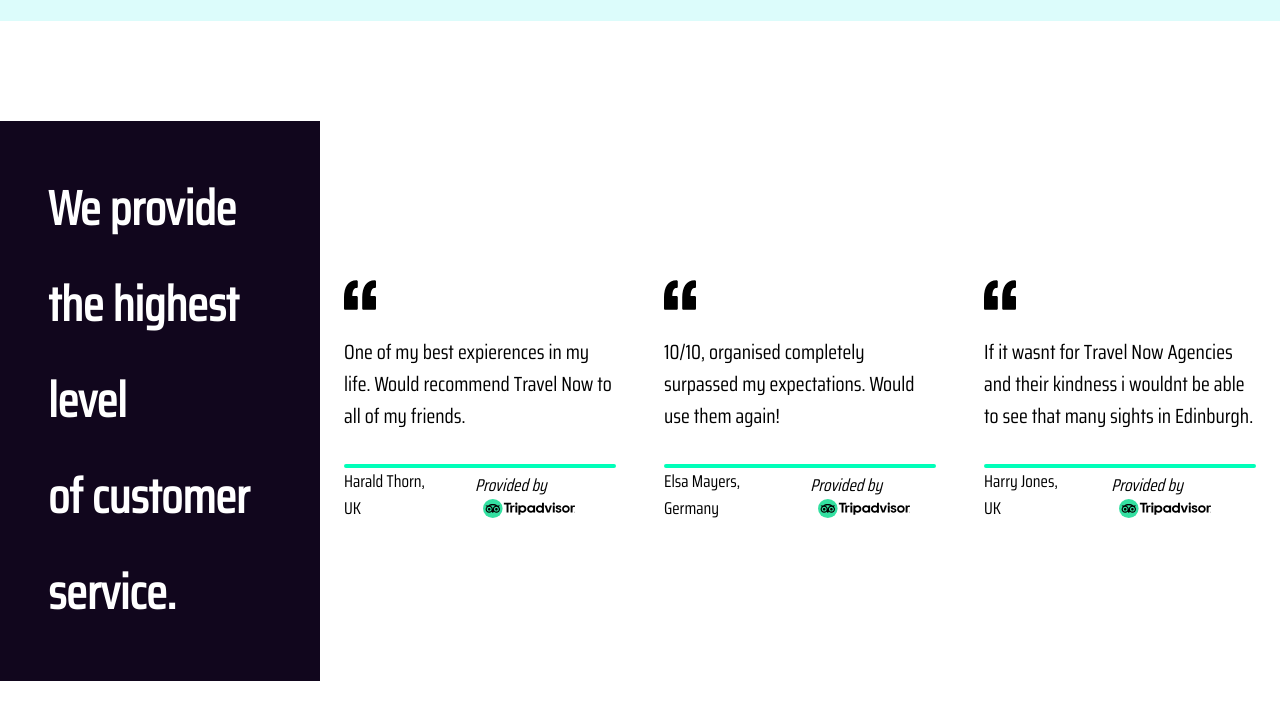
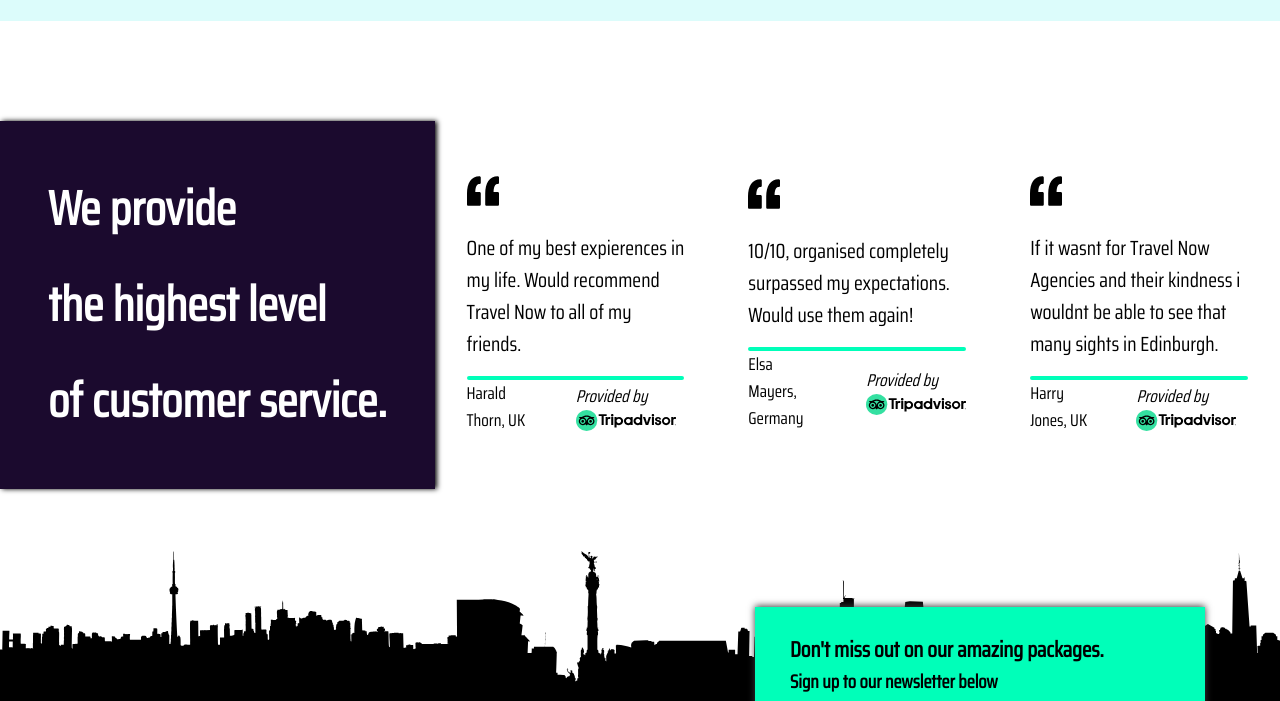
Before and after one commit to HRSArgyropoulos/Travel-Now-Agency-Project, a plain HTML site: page index.html in a window 1280 px wide. Shown: the part 3140-3841 px from the top of the page. Drawn offline with nearby package versions, Linux system fonts and the light colour scheme.

Commit message:
aos+testimonials-minor-changes

```diff
--- a/css/style.css
+++ b/css/style.css
@@ -563,13 +563,18 @@ nav .openMenu, nav .closeMenu{
 
 #customer-reviews ul li {
     z-index: -1;
-    flex: 1 20%;
+    /* flex: 1 20%; */
 }
 
 #review-header {
-    background-color:rgb(17, 6, 29);
+    background-color:rgb(27, 10, 46);
     color: white;
     position: relative;
+    box-shadow: 2px 0 5px black;
+}
+
+#customer-reviews p {
+    margin: 1rem 0;
 }
 
 #review-header h2 {
@@ -580,7 +585,8 @@ nav .openMenu, nav .closeMenu{
 
 #customer-reviews ul li:nth-child(n+2) {
     font-size: 1.1em;
-    padding: 1rem 1.5rem;
+    padding: 1rem 2rem;
+    flex: 2 20%;
 }
 
 #customer-reviews hr {
@@ -589,7 +595,6 @@ nav .openMenu, nav .closeMenu{
 }
 
 .quote {
-    margin-bottom: 1rem;
     width: 2rem;
 }
 
@@ -608,15 +613,22 @@ nav .openMenu, nav .closeMenu{
     align-items: center;
     flex-wrap: wrap;
 }
+
+.review-source > small {
+    margin-right: 0.5rem;
+}
 .review-by img {
     width: 100px;
-    padding-left: 0.5rem;
 }
 
 @media only screen and (max-width: 768px) {
     #review-header h2{
         padding: 2rem 1rem;
         font-size: 2.5rem;
+    }
+
+    #customer-reviews p {
+        margin: 0.5rem 0;
     }
 }
 
--- a/index.html
+++ b/index.html
@@ -165,13 +165,12 @@
     <!--Customer Reviews-->
     <section id="customer-reviews">
         <ul>
-            <li id="review-header">
+            <li id="review-header" data-aos="slide-right">
                 <h2>We provide <br> the highest level <br> of customer service.</h2>
             </li>
-            <li>
+            <li data-aos="fade-down" data-aos-delay="500">
                 <img class="quote" src="assets/quotation-mark-left.svg" alt="Quote">
                 <p>One of my best expierences in my life. Would recommend Travel Now to all of my friends.</p>
-                <br>
                 <hr>
                 <div class="review-by">
                     <small>Harald Thorn, UK</small>
@@ -181,10 +180,9 @@
                     </div>
                 </div>
             </li>
-            <li>
+            <li data-aos="fade-down" data-aos-delay="700">
                 <img class="quote" src="assets/quotation-mark-left.svg" alt="Quote">
                 <p>10/10, organised completely surpassed my expectations. Would use them again!</p>
-                <br>
                 <hr>
                 <div class="review-by">
                     <small>Elsa Mayers, Germany</small>
@@ -194,12 +192,11 @@
                     </div>
                 </div>
             </li>
-            <li>
+            <li data-aos="fade-down" data-aos-delay="900">
                 <img class="quote" src="assets/quotation-mark-left.svg" alt="Quote">
                 <p>If it wasnt for Travel Now Agencies and their kindness i wouldnt be able to see that many
                     sights in
                     Edinburgh.</p>
-                <br>
                 <hr>
                 <div class="review-by">
                     <small>Harry Jones, UK</small>
--- a/js/aos-global-settings.js
+++ b/js/aos-global-settings.js
@@ -2,4 +2,5 @@ AOS.init({
     initClassName: 'aos',
     useClassNames: true,
     duration : 1000,
+    once:true
 });
```
